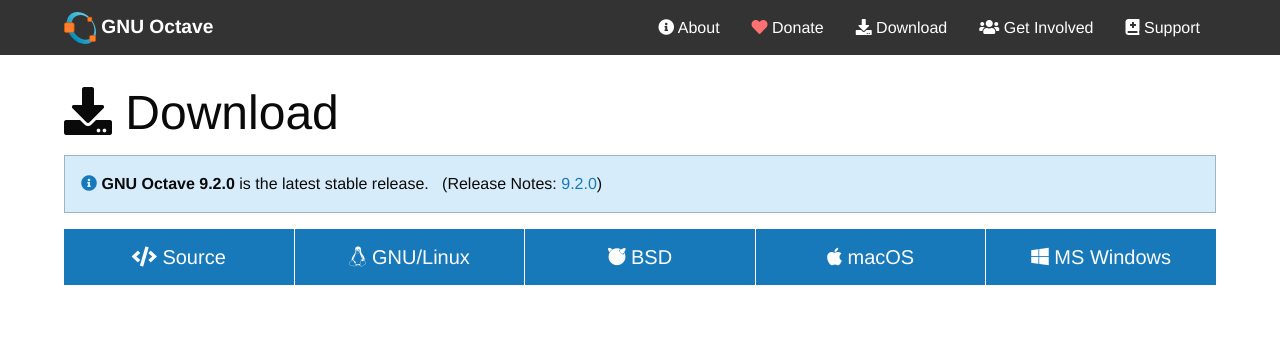
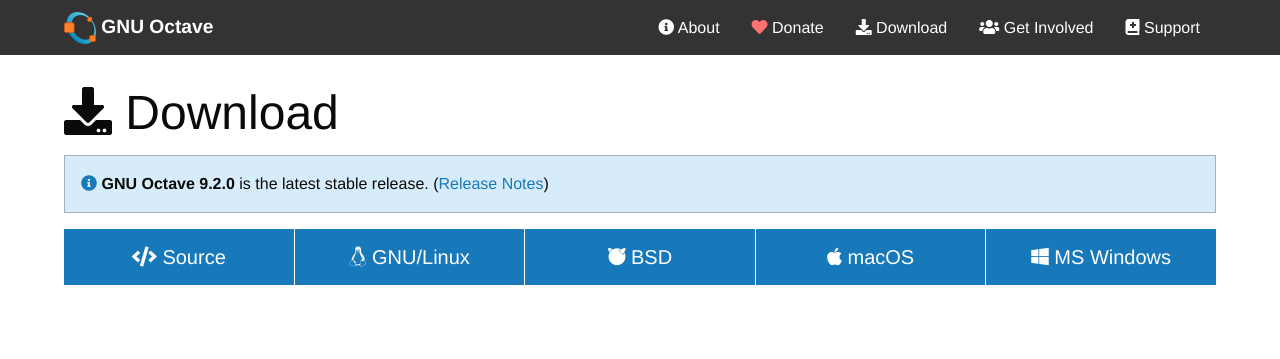
Before and after one commit to gnu-octave/gnu-octave.github.io, a Jekyll site: the page built from pages/download.md, in a window 1280 px wide. Shown: the top 359 px of the page. Built offline with Jekyll 4.4.1, drawn with Linux system fonts in a browser that asks for light colours; nearby versions of some CDN libraries.

Commit message:
pages/download.md: general release notes link

```diff
--- a/pages/download.md
+++ b/pages/download.md
@@ -9,9 +9,7 @@
 <div class="primary callout">
   <i class="fas fa-info-circle" style="color:#1779ba;"></i>
   <strong>GNU Octave 9.2.0</strong> is the latest stable release.
-  &nbsp;
-  (Release Notes:
-  <a href="{{ "/NEWS-9.html" | relative_url }}">9.2.0</a>)
+  (<a href="{{ "/NEWS-9.html" | relative_url }}">Release Notes</a>)
 </div>
 
 <div class="button-group large expanded stacked-for-small">
```
